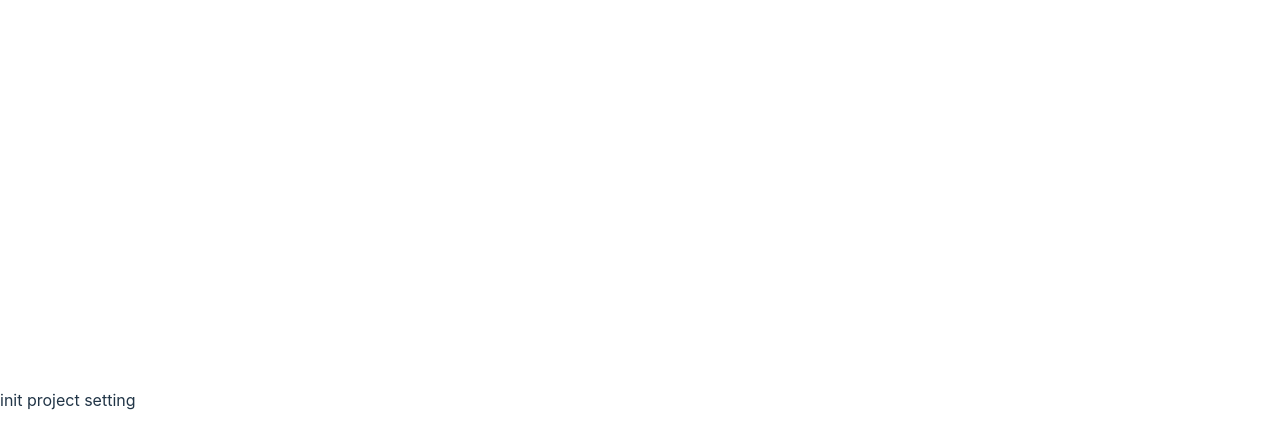
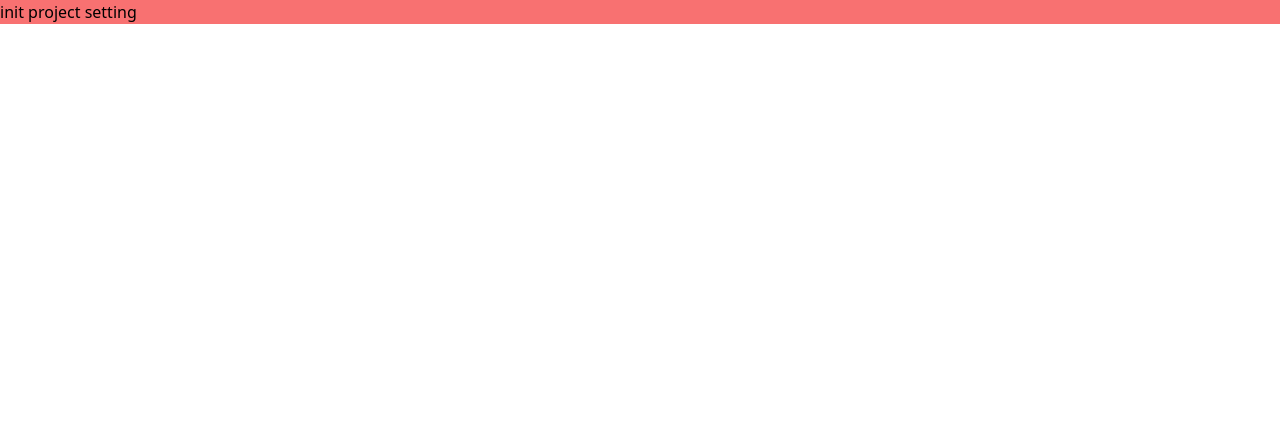
Before and after one commit to ITsMyPlan/todolist, a React (Vite) app: page / in a window 1280 px wide. Shown: the top 448 px of the page. Built offline with nearby package versions, Linux system fonts and the light colour scheme.

Commit message:
setting: install tailwindcss

```diff
--- a/package.json
+++ b/package.json
@@ -37,6 +37,7 @@
         "husky": "^9.0.11",
         "lint-staged": "^15.2.5",
         "prettier": "^3.2.5",
+        "tailwindcss": "^3.4.3",
         "typescript": "^5.2.2",
         "vite": "^5.1.4"
     }
--- a/src/App.tsx
+++ b/src/App.tsx
@@ -1,5 +1,5 @@
 const App = (): JSX.Element => {
-    return <>init project setting</>;
+    return <div className="bg-red-400">init project setting</div>;
 };
 
 export default App;
--- a/src/index.css
+++ b/src/index.css
@@ -1,68 +1,3 @@
-:root {
-    font-family: Inter, system-ui, Avenir, Helvetica, Arial, sans-serif;
-    line-height: 1.5;
-    font-weight: 400;
-
-    color-scheme: light dark;
-    color: rgba(255, 255, 255, 0.87);
-    background-color: #242424;
-
-    font-synthesis: none;
-    text-rendering: optimizeLegibility;
-    -webkit-font-smoothing: antialiased;
-    -moz-osx-font-smoothing: grayscale;
-}
-
-a {
-    font-weight: 500;
-    color: #646cff;
-    text-decoration: inherit;
-}
-a:hover {
-    color: #535bf2;
-}
-
-body {
-    margin: 0;
-    display: flex;
-    place-items: center;
-    min-width: 320px;
-    min-height: 100vh;
-}
-
-h1 {
-    font-size: 3.2em;
-    line-height: 1.1;
-}
-
-button {
-    border-radius: 8px;
-    border: 1px solid transparent;
-    padding: 0.6em 1.2em;
-    font-size: 1em;
-    font-weight: 500;
-    font-family: inherit;
-    background-color: #1a1a1a;
-    cursor: pointer;
-    transition: border-color 0.25s;
-}
-button:hover {
-    border-color: #646cff;
-}
-button:focus,
-button:focus-visible {
-    outline: 4px auto -webkit-focus-ring-color;
-}
-
-@media (prefers-color-scheme: light) {
-    :root {
-        color: #213547;
-        background-color: #ffffff;
-    }
-    a:hover {
-        color: #747bff;
-    }
-    button {
-        background-color: #f9f9f9;
-    }
-}
+@tailwind base;
+@tailwind components;
+@tailwind utilities;
--- /dev/null
+++ b/tailwind.config.js
@@ -0,0 +1,8 @@
+/** @type {import('tailwindcss').Config} */
+export default {
+ content: ['./index.html', './src/**/*.{js,ts,jsx,tsx}'],
+  theme: {
+    extend: {},
+  },
+  plugins: [],
+}
```
Also changed, not shown: 1 other file (tests, documents, lock files or other folders).
